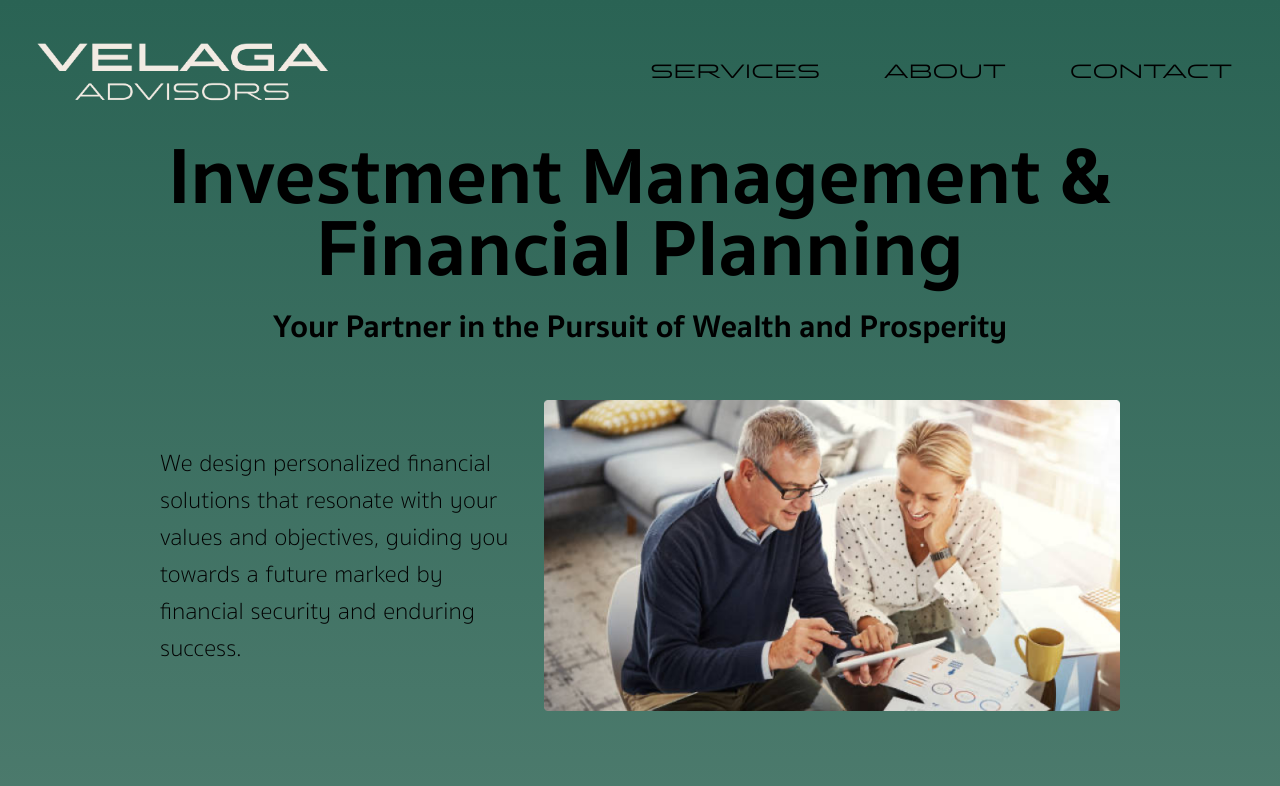
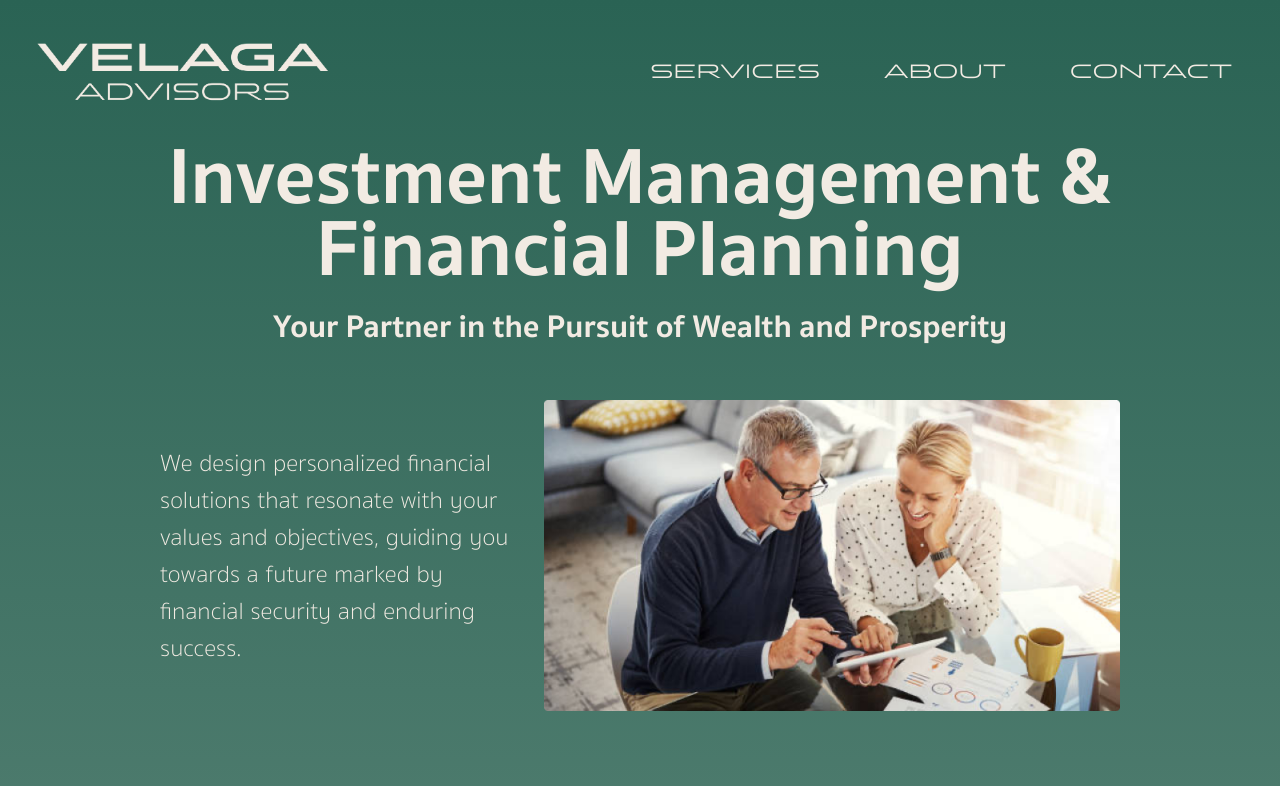
Before and after one commit to avelaga/velagaadvisors, a Next.js app: page / in a window 1280 px wide. Shown: the top 786 px of the page. Built offline with nearby package versions, Linux system fonts and the light colour scheme.

Commit message:
fixed colors on reload

```diff
--- a/styles/globals.css
+++ b/styles/globals.css
@@ -43,7 +43,7 @@
   --card-rgb: 180, 185, 188;
   --card-border-rgb: 131, 134, 135;
 }
-
+/*
 @media (prefers-color-scheme: dark) {
   :root {
     --foreground-rgb: 255, 255, 255;
@@ -75,7 +75,7 @@
     --card-rgb: 100, 100, 100;
     --card-border-rgb: 200, 200, 200;
   }
-}
+} */
 
 * {
   box-sizing: border-box;
@@ -89,23 +89,25 @@
   overflow-x: hidden;
   animation-name: appear;
   animation-duration: 1s;
+  color: var(--white);
+  background: linear-gradient(var(--green), #60887B);
 }
 
-body {
+/* body {
   color: rgb(var(--white));
     background: linear-gradient(var(--green), #60887B);
-}
+} */
 
 a {
   color: inherit;
   text-decoration: none;
 }
 
-@media (prefers-color-scheme: dark) {
+/* @media (prefers-color-scheme: dark) {
   html {
     color-scheme: dark;
   }
-}
+} */
 
 main {
   font-family: var(--font-sukhumvitSet);
```
